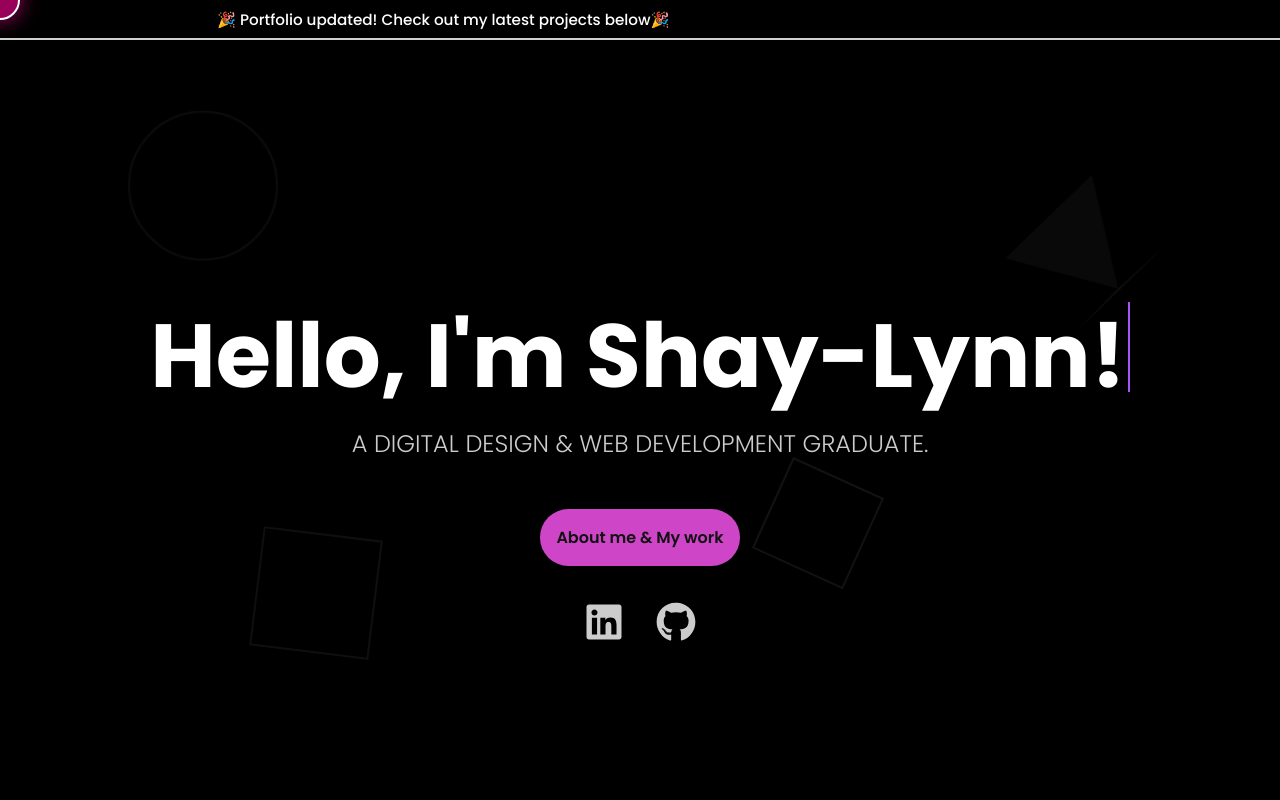
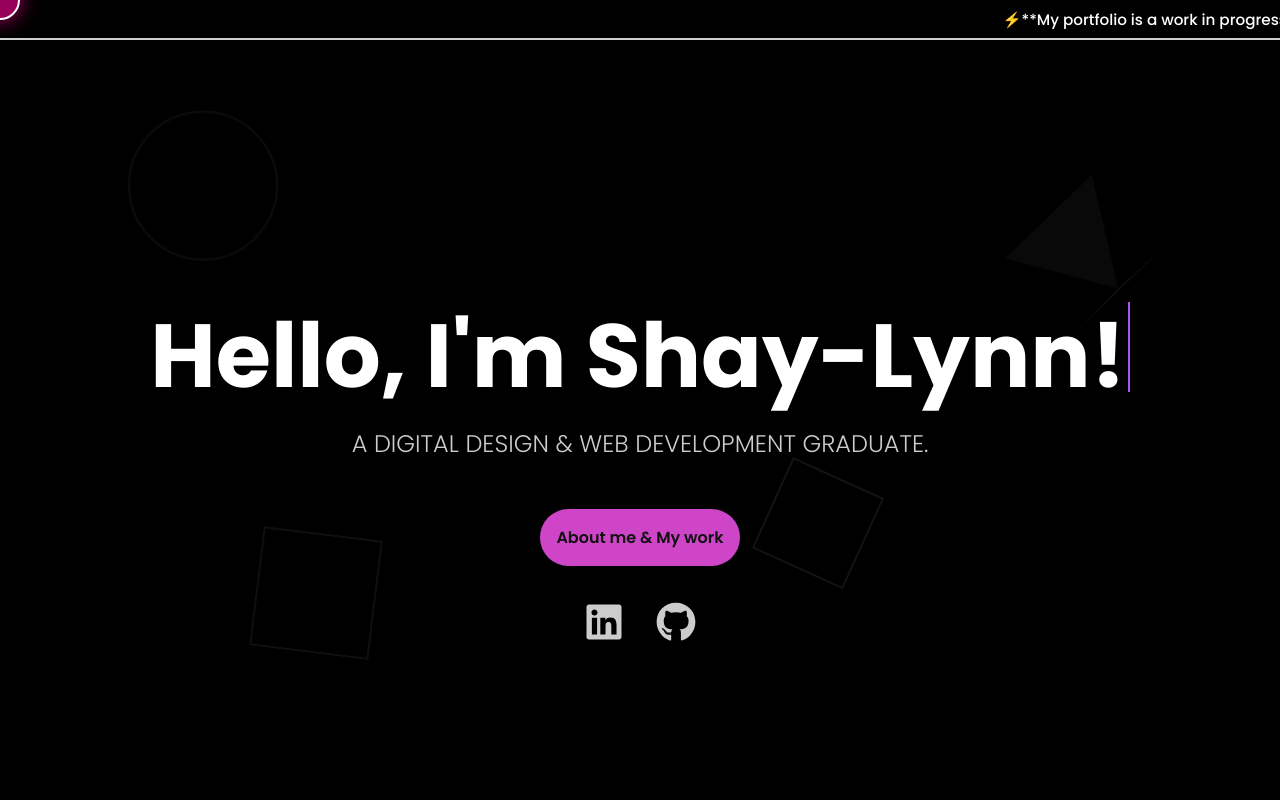
Before and after one commit to ShayLynnjpg/myportfolio, a React (Vite) app: page / in a window 1280 px wide. Shown: the top 800 px of the page. Built offline with nearby package versions, Linux system fonts and the light colour scheme; the HTML template or start-up script is replaced by a standard one.

Commit message:
Update App.jsx

```diff
--- a/src/App.jsx
+++ b/src/App.jsx
@@ -14,13 +14,13 @@ import solarpanel from "./assets/Solar Panel Design.jpg";
 const text = "Hello, I'm Shay-Lynn!";
 
 const projects = [
-    {
-    id: "template-kori",
+  {
+    id: "solar-panel-design",
     title: "EasyPV: Solar System Design",
     imgSrc: solarpanel,
     description: "A5 layout template for editorial or print",
     stack: ["EasyPV", "SolarPanelSystemDesign", "3D"],
-    liveLink: "#",
+    liveLink: "solar-panel-design",
   },
   {
     id: "banner",
@@ -78,7 +78,6 @@ const projects = [
     stack: ["Photoshop", "Layout", "Illustrator"],
     liveLink: "#",
   },
-
 ];
 
 const blogPosts = [
@@ -235,7 +234,7 @@ export default function App() {
         <div className="announcement-banner">
           <div className="announcement-text">
             <span>
-              🎉 Portfolio updated! Check out my latest projects below🎉 &nbsp;
+              ⚡**My portfolio is a work in progress! I’m adding exciting new projects and updating existing ones to showcase my best work. Everything is still available to explore, so feel free to browse what’s here now—and check back soon to see all the fresh updates and projects coming your way!**⚡ &nbsp;
               &nbsp;
             </span>
           </div>
@@ -430,6 +429,10 @@ export default function App() {
               </div>
               <h3 className="project-title">{project.title}</h3>
               <p className="project-desc">{project.description}</p>
+              {/* 👉 New button here */}
+              <a href={project.liveLink}>
+                <button className="details-btn">View Details</button>
+              </a>
             </div>
           ))}
         </div>
```
